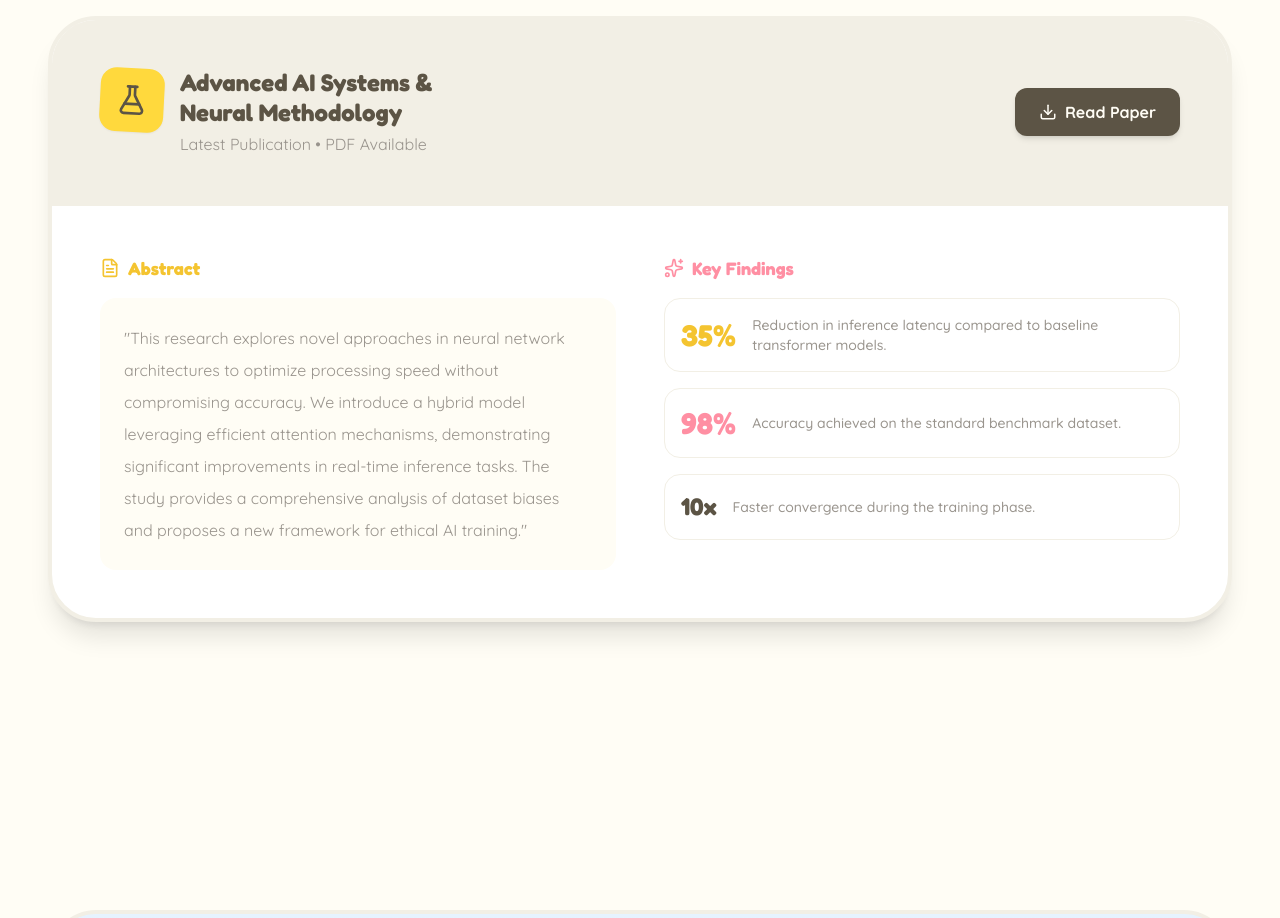
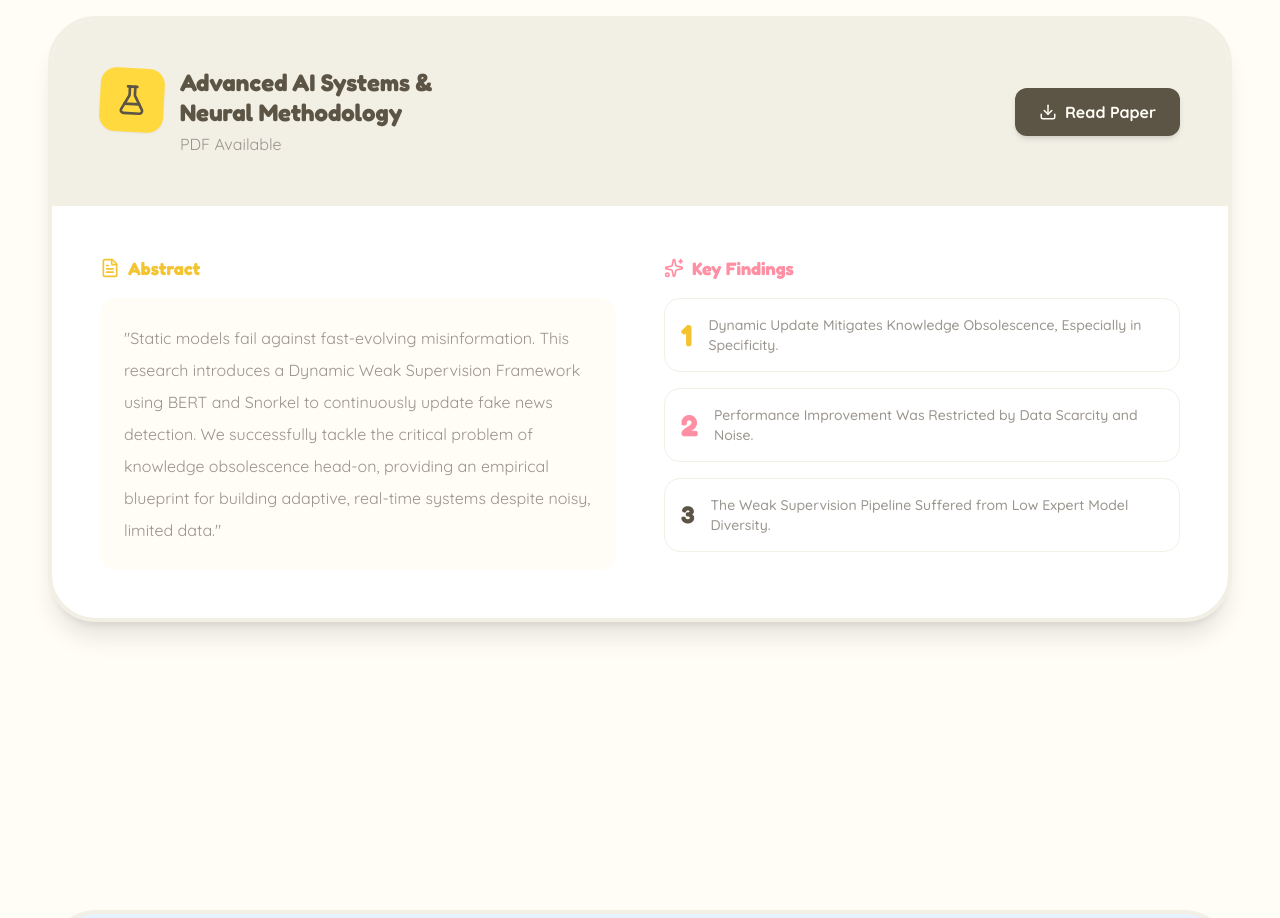
Before and after one commit to hui-mu/Hui-s-website, a React (Vite) app: page / in a window 1280 px wide. Shown: the part 3720-4638 px from the top of the page. Built offline with nearby package versions, Linux system fonts and the light colour scheme.

Commit message:
content: revise research section  wording

```diff
--- a/components/Research.tsx
+++ b/components/Research.tsx
@@ -3,7 +3,7 @@ import { motion } from 'framer-motion';
 import { FileText, Download, Sparkles, FlaskConical } from 'lucide-react';
 
 export const Research: React.FC = () => {
-  const paperLink = "https://drive.google.com/file/d/1UspAu2ckTkUHPNA-q3TxF3kUqTq3z0-M/view?usp=sharing";
+  const paperLink = "https://drive.google.com/file/d/1dlNz1py4-8JYqa2_E7gk8q3Z0AwIEOfw/view?usp=sharing";
 
   return (
     <section id="research" className="py-24 relative">
@@ -29,7 +29,7 @@ export const Research: React.FC = () => {
               </div>
               <div>
                 <h3 className="text-2xl font-display font-bold leading-tight">Advanced AI Systems & <br/> Neural Methodology</h3>
-                <p className="text-softGray mt-1">Latest Publication • PDF Available</p>
+                <p className="text-softGray mt-1">PDF Available</p>
               </div>
            </div>
 
@@ -53,7 +53,7 @@ export const Research: React.FC = () => {
                <FileText size={20} /> Abstract
              </h4>
              <p className="text-softGray leading-loose bg-cream p-6 rounded-2xl">
-               "This research explores novel approaches in neural network architectures to optimize processing speed without compromising accuracy. We introduce a hybrid model leveraging efficient attention mechanisms, demonstrating significant improvements in real-time inference tasks. The study provides a comprehensive analysis of dataset biases and proposes a new framework for ethical AI training."
+               "Static models fail against fast-evolving misinformation. This research introduces a Dynamic Weak Supervision Framework using BERT and Snorkel to continuously update fake news detection. We successfully tackle the critical problem of knowledge obsolescence head-on, providing an empirical blueprint for building adaptive, real-time systems despite noisy, limited data."
              </p>
           </div>
 
@@ -64,16 +64,16 @@ export const Research: React.FC = () => {
              </h4>
              <div className="space-y-4">
                <div className="flex items-center gap-4 p-4 border border-creamDark rounded-2xl hover:border-sunshine transition-colors bg-white">
-                 <div className="text-3xl font-black text-sunshineDark font-display">35%</div>
-                 <div className="text-sm font-medium text-softGray">Reduction in inference latency compared to baseline transformer models.</div>
+                 <div className="text-3xl font-black text-sunshineDark font-display">1</div>
+                 <div className="text-sm font-medium text-softGray">Dynamic Update Mitigates Knowledge Obsolescence, Especially in Specificity.</div>
                </div>
                <div className="flex items-center gap-4 p-4 border border-creamDark rounded-2xl hover:border-sunshine transition-colors bg-white">
-                 <div className="text-3xl font-black text-accentPink font-display">98%</div>
-                 <div className="text-sm font-medium text-softGray">Accuracy achieved on the standard benchmark dataset.</div>
+                 <div className="text-3xl font-black text-accentPink font-display">2</div>
+                 <div className="text-sm font-medium text-softGray">Performance Improvement Was Restricted by Data Scarcity and Noise.</div>
                </div>
                <div className="flex items-center gap-4 p-4 border border-creamDark rounded-2xl hover:border-sunshine transition-colors bg-white">
-                 <div className="text-2xl font-black text-warmText font-display">10x</div>
-                 <div className="text-sm font-medium text-softGray">Faster convergence during the training phase.</div>
+                 <div className="text-2xl font-black text-warmText font-display">3</div>
+                 <div className="text-sm font-medium text-softGray">The Weak Supervision Pipeline Suffered from Low Expert Model Diversity.</div>
                </div>
              </div>
           </div>
```
